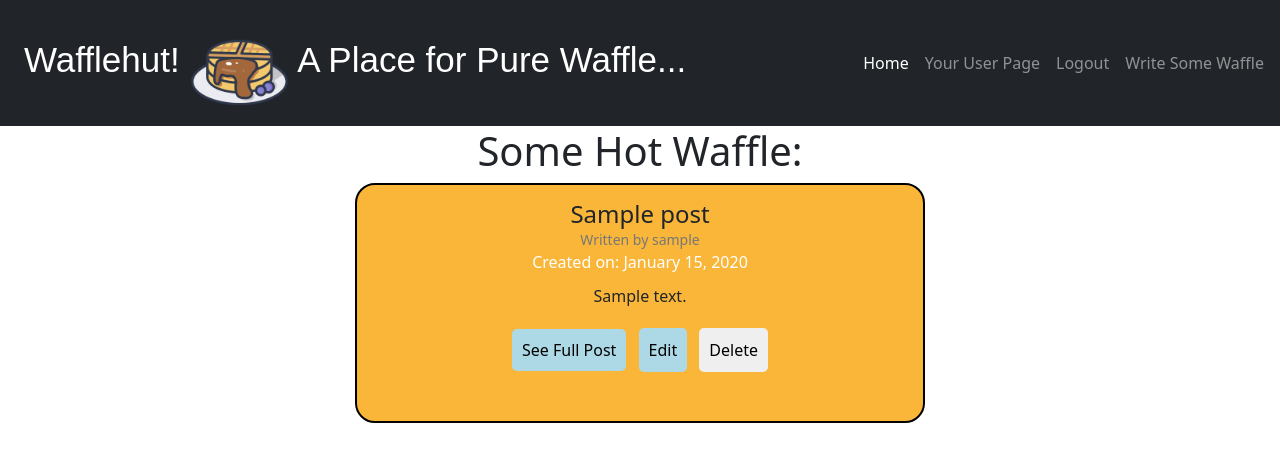
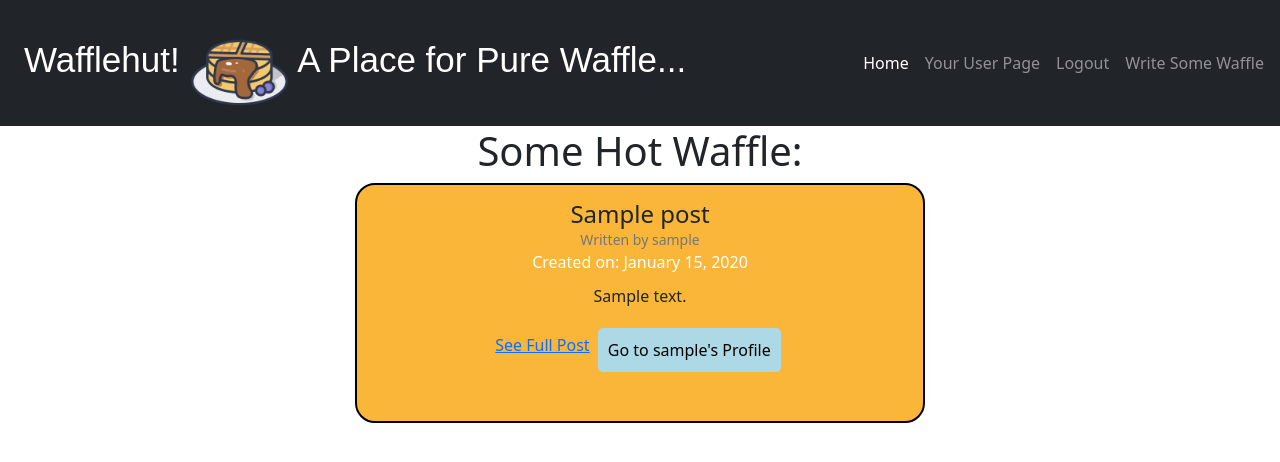
Before and after one commit to AlistairDriscoll/wafflehut, a Django app: page / in a window 1280 px wide. Shown: the top 462 px of the page. Run offline with Django 4.2, Linux system fonts and the light colour scheme; a user stored in the database is signed in; tables that the repository leaves empty hold one stand-in row (values such as "Sample post"); some libraries are stand-ins or nearby versions; some web fonts are replaced.

Commit message:
Fix: Urls working and Posts displaying correctly

```diff
--- a/blog/templates/blog/posts.html
+++ b/blog/templates/blog/posts.html
@@ -12,11 +12,8 @@
                 <div class="author">Written by {{ post.author }}</div>
                 <div class="created_on">Created on: {{ post.created_on|date:"F j, Y" }}</div>
                 <div class="content">{{ post.content|safe }}</div>
-                <a class="button full-post-button" href="{% url 'view_full_post' post.slug %}">See Full Post</a>
-                {% if username == post.author %}
-                <button class="edit-button">Edit</button>
-                <button class="delete-button">Delete</button>
-                {% endif %}
+                <a class="full-post-button" href="{% url 'view_full_post' post.slug %}">See Full Post</a>
+                <a href="{% url 'user_page' post.author %}"><button type="button" class="btn" post_id="{{ post.id }}" post_slug="{{ post.slug }}">Go to {{ post.author }}'s Profile</button></a>
             </div>
             {% endfor %}
         </div>
--- a/blog/templates/blog/view_full_post.html
+++ b/blog/templates/blog/view_full_post.html
@@ -7,6 +7,7 @@
 
 {{ post.content }} {{ post.created_on }}
 
+{% if user.is_authenticated and user == post.author %}
 <button class="edit-button" post_id="{{ post.id }}" post_slug="{{ post.slug }}">Edit</button>
 <button
   class="delete-post-btn delete-btn btn btn-warning"
@@ -15,6 +16,7 @@
 >
   Delete
 </button>
+{% endif %}
 
 <!-- Deletion Modal, taken and modified from bootstraps documentation -->
 <div class="modal" tabindex="-1" role="dialog" id="deleteModal">
--- a/blog/urls.py
+++ b/blog/urls.py
@@ -2,10 +2,9 @@ from . import views
 from django.urls import path
 
 urlpatterns = [
+    path('post/<slug:slug>/', views.view_full_post, name='view_full_post'),
+    path('write_post/', views.write_post, name='write_post'),
+    path('<slug:slug>/delete_post/<int:post_id>', views.delete_post, name='delete_post'),
+    path('user/<str:username>/', views.user_page, name='user_page'),
     path('', views.Index, name='index'),
-    # path('<str:user>/', views.user_page, name='user_page'),
-    path('user_page/', views.user_page, name='user_page'),
-    path('write_post/', views.write_post, name='write_post'),
-    path('<slug:slug>/', views.view_full_post, name='view_full_post'),
-    path('<slug:slug>/delete_post/<int:post_id>', views.delete_post, name='delete_post'),
 ]
--- a/blog/views.py
+++ b/blog/views.py
@@ -1,4 +1,4 @@
-from django.shortcuts import render, reverse, get_object_or_404
+from django.shortcuts import render, reverse, get_object_or_404, redirect
 from django.core.paginator import Paginator
 from django.views import generic
 from django.contrib.auth.models import User
@@ -41,29 +41,50 @@ def Index(request):
     )
 
 
-def user_page(request):
-    username = request.user
-    queryset = Post.objects.filter(author=username)
-    posts = Paginator(queryset, 4)
-    user_rank = get_object_or_404(UserRank, user=request.user)
+def user_page(request, username):
+    """
+    View to show a users profile
+    """
 
+    user = get_object_or_404(User, username=username)
+    queryset = Post.objects.filter(author=user)
+    post_count = queryset.count()
+
+    paginator = Paginator(queryset, 4)
+    page_number = request.GET.get('page')
+    posts = paginator.get_page(page_number)
+
+
+    user_rank = get_object_or_404(UserRank, user=user)
+
+
+    def capitalize(username):
+        return username[0].upper() + username[1:]
+
+    if username[0].islower():
+        username = capitalize(username)
 
     return render(
         request,
         "blog/user_page.html",
-        {"username": username,"posts": posts, "user_rank": user_rank},
+        {"username": username,"posts": posts, "user_rank": user_rank, "post_count": post_count,},
     )
+
 
 def write_post(request):
     """
     View for taking the PostForm data and storing it in the database
     """
+
     if request.method == "POST":
-        post_form = PostForm(data=request.POST)
-        if post_form.is_valid():
-            instance = post_form.save(commit=False)
-            instance.author = User.objects.get(username=request.user.username)
-            instance.save()
+        if request.user.is_authenticated:
+            post_form = PostForm(data=request.POST)
+            if post_form.is_valid():
+                instance = post_form.save(commit=False)
+                instance.author = User.objects.get(username=request.user.username)
+                instance.save()
+                messages.add_message(request, messages.SUCCESS, 'Post Uploaded Succesfully!!')
+                return redirect('user_page', username=request.user)
 
     post_form = PostForm()
 
@@ -73,12 +94,13 @@ def write_post(request):
         {"post_form": post_form},
     )
 
+
 def view_full_post(request, slug):
     """
     View to display a full blog post
     """
-    queryset = Post.objects.all()
-    post = get_object_or_404(queryset, slug=slug)
+
+    post = get_object_or_404(Post, slug=slug)
     post.title = post.title.capitalize()
 
     return render(
@@ -86,6 +108,7 @@ def view_full_post(request, slug):
         "blog/view_full_post.html",
         {"post": post,},
     )
+
 
 def delete_post(request, slug, post_id):
     """
--- a/static/css/style.css
+++ b/static/css/style.css
@@ -26,6 +26,8 @@ Extra personalised styling that writes over the bootstrap styles
 h1 {
     text-align: center;
 }
+
+/* Styles for each post */
 
 .post-container {
     display: flex;
@@ -66,8 +68,8 @@ h1 {
     color: white;
 }
 
-.post button,
-a.button {
+a .full-post-button,
+.btn {
     margin: 4px;
     margin-top: 10px;
     padding: 10px;
@@ -75,15 +77,11 @@ a.button {
     border-radius: 5px;
     cursor: pointer;
     text-decoration: none;
+    background-color: lightblue;
+    color: black;
 }
 
 .delete-btn {
     background-color: red; /* Red for delete button */
-    color: white;
-}
-
-.edit-button,
-.full-post-button {
-    background-color: lightblue; /* Light blue for other buttons */
     color: black;
 }
--- a/static/js/script.js
+++ b/static/js/script.js
@@ -17,7 +17,6 @@ const confirmDelete = document.getElementById("confirmDelete");
 for (let button of deletePostButtons) {
     button.addEventListener('click', (e) => {
         let postId = e.target.getAttribute("post_id");
-        let postSlug = e.target.getAttribute("post_slug");
         console.log(postId)
         confirmDelete.href = `delete_post/${postId}`;
         deleteModal.show();
--- a/templates/base.html
+++ b/templates/base.html
@@ -5,6 +5,7 @@
 {% url 'account_login' as login_url %}
 {% url 'account_signup' as signup_url %}
 {% url 'account_logout' as logout_url %}
+
 
 <!DOCTYPE html>
 <html lang="en">
@@ -45,8 +46,10 @@
                         aria-current="page{% endif %}" href="{% url 'index' %}">Home</a></li>
 
                 {% if user.is_authenticated %}
+                {% with user.username as username %}
                 <li class="nav-item"><a class="nav-link red-hover {% if request.path == user_page %}active"
-                        aria-current="page{% endif %}" href="{% url 'user_page' %}">Your User Page</a></li>
+                        aria-current="page{% endif %}" href="{% url 'user_page' username=username %}">Your User Page</a></li>
+                {% endwith %}
                 <li class="nav-item"><a class="nav-link red-hover {% if request.path == logout_url %}active"
                         aria-current="page{% endif %}" href="{% url 'account_logout' %}">Logout</a></li>
                 <li class="nav-item"><a class="nav-link red-hover {% if request.path == write_post %}active"
```
Also changed, not shown: blog/templates/blog/user_page.html (+25 -9 lines).
